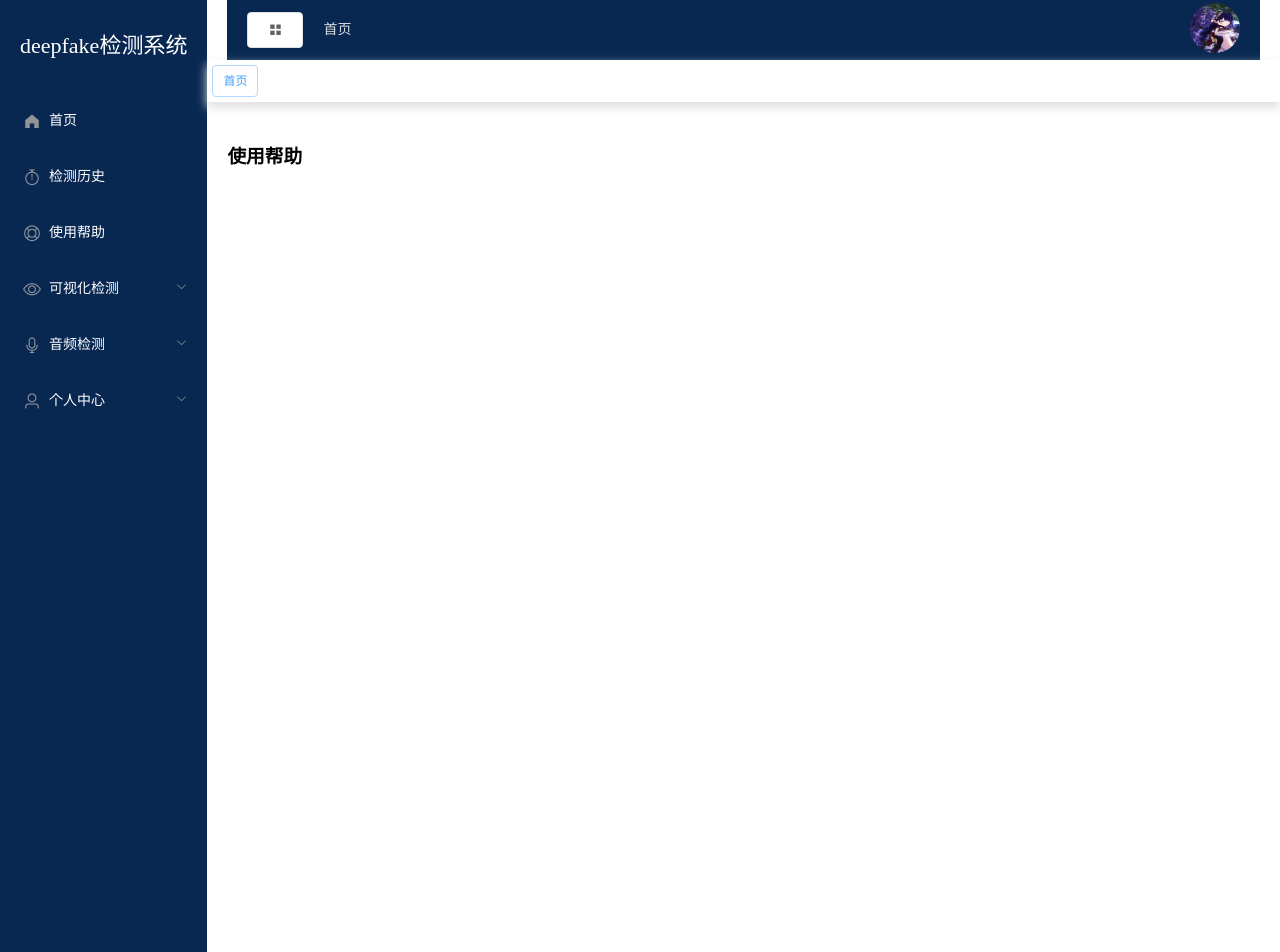
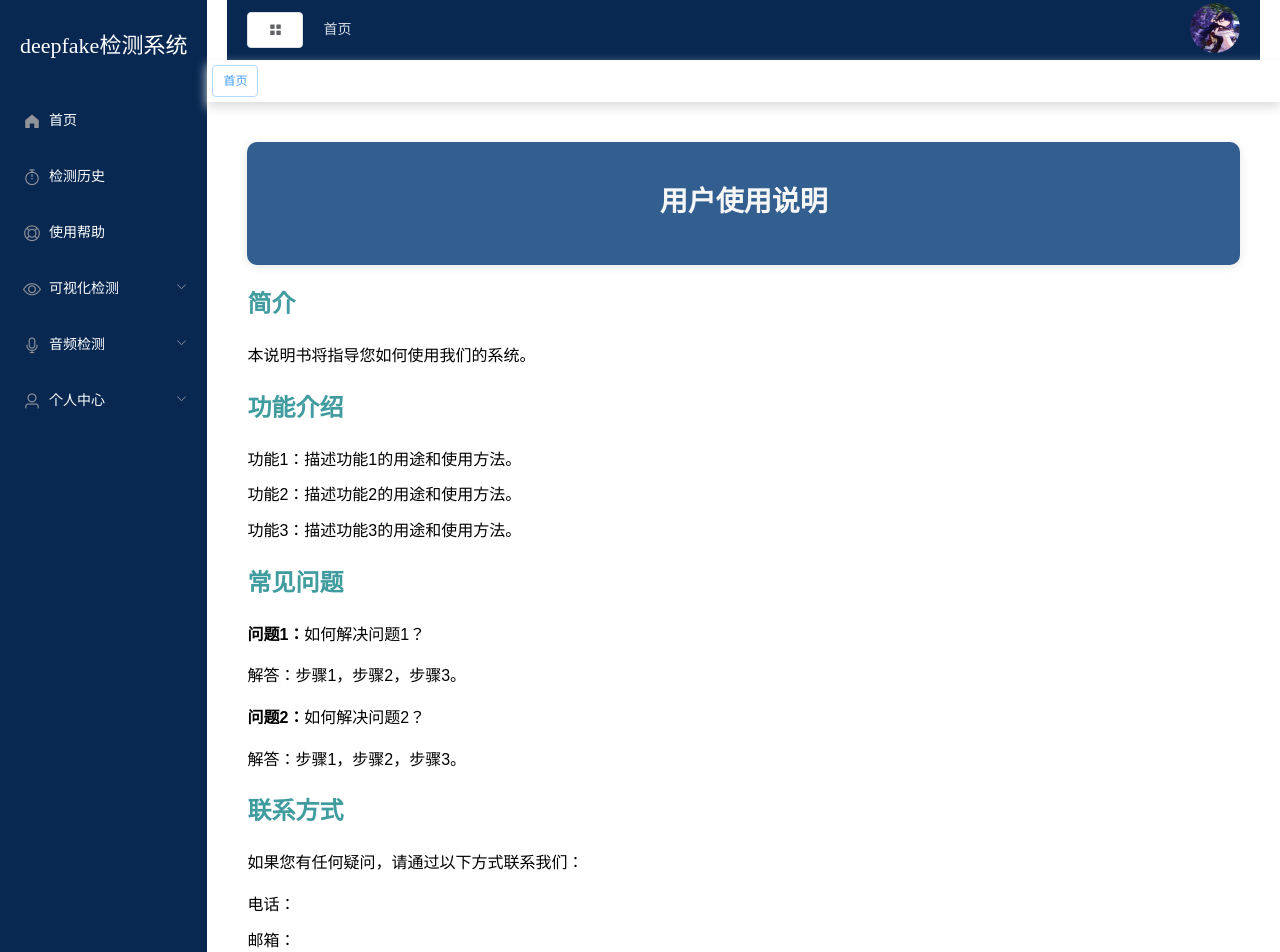
Before and after one commit to OYang040813/deepfakes, a Vue app in the folder truevue/: page /#/Helper in a window 1280 px wide. Shown: the top 952 px of the page. Built offline with nearby package versions, Linux system fonts and the light colour scheme.

Commit message:
Merge remote-tracking branch 'origin/main'

```diff
--- a/truevue/src/components/pages/Helper.vue
+++ b/truevue/src/components/pages/Helper.vue
@@ -1,15 +1,98 @@
 <template>
-  <div>
-    <h1>使用帮助</h1>
+  <div id="user-guide">
+    <header>
+      <h1>用户使用说明</h1>
+    </header>
+    <main>
+      <section>
+        <h2>简介</h2>
+        <p>本说明书将指导您如何使用我们的系统。</p>
+      </section>
+      <section>
+        <h2>功能介绍</h2>
+        <ul>
+          <li>功能1：描述功能1的用途和使用方法。</li>
+          <li>功能2：描述功能2的用途和使用方法。</li>
+          <li>功能3：描述功能3的用途和使用方法。</li>
+        </ul>
+      </section>
+      <section>
+        <h2>常见问题</h2>
+        <ul>
+          <li>
+            <strong>问题1：</strong>如何解决问题1？
+            <p>解答：步骤1，步骤2，步骤3。</p>
+          </li>
+          <li>
+            <strong>问题2：</strong>如何解决问题2？
+            <p>解答：步骤1，步骤2，步骤3。</p>
+          </li>
+        </ul>
+      </section>
+      <section>
+        <h2>联系方式</h2>
+        <p>如果您有任何疑问，请通过以下方式联系我们：</p>
+        <ul>
+          <li>电话：</li>
+          <li>邮箱：</li>
+        </ul>
+      </section>
+    </main>
+    <footer>
+      <p>&copy; 2024 </p>
+    </footer>
   </div>
 </template>
+
 <script>
 export default {
-  name: 'Helper',
-  data () {
-    return {
-      msg: 'Welcome to Your Vue.js App'
-    }
-  }
+  name: 'UserGuide',
+};
+</script>
+
+<style scoped>
+#user-guide {
+  font-family: Arial, sans-serif;
+  line-height: 1.6;
+  padding: 20px;
 }
-</script>
+
+h1 {
+  color: #f6f6f6;
+  text-align: center;
+  font-size: 28px; /* 调整字体大小 */
+  margin-bottom: 30px; /* 增加下方的间距 */
+}
+
+header {
+  background-color: #325f8f;
+  color: white;
+  padding: 10px 0;
+  text-align: center;
+  border-radius: 10px;
+  box-shadow: 0 2px 10px rgba(0, 0, 0, 0.1);
+}
+
+main {
+  margin-top: 20px;
+}
+
+h2 {
+  color: #419c9f;
+}
+
+ul {
+  list-style-type: none;
+  padding: 0;
+}
+
+ul li {
+  margin-bottom: 10px;
+}
+
+footer {
+  margin-top: 20px;
+  text-align: center;
+  color: #777;
+}
+</style>
```
